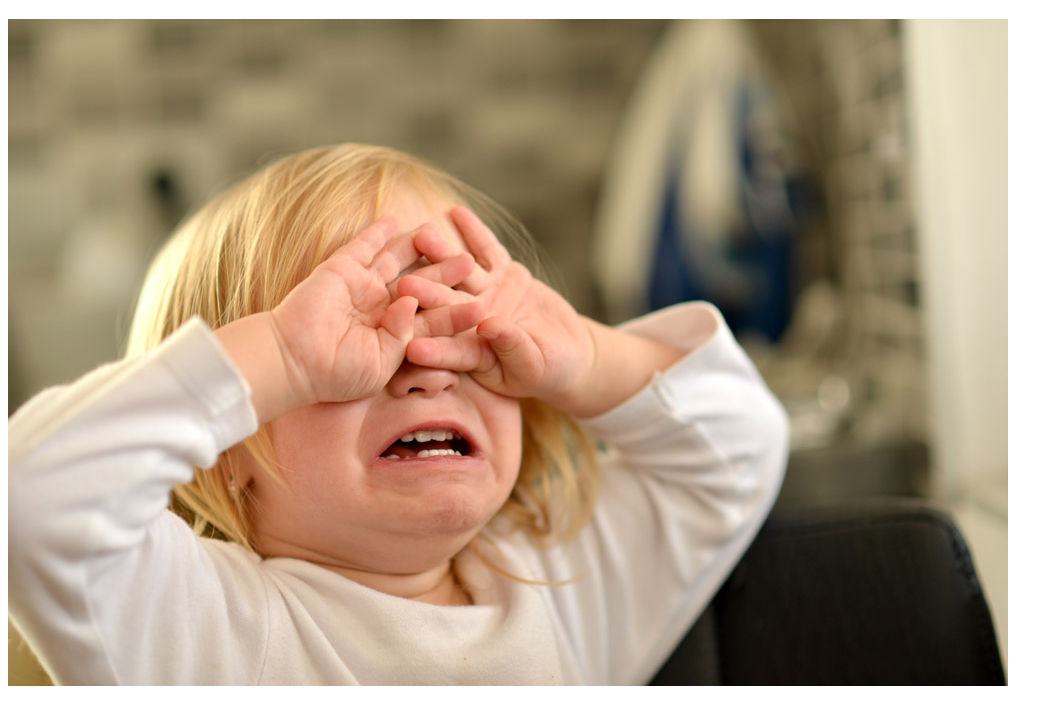
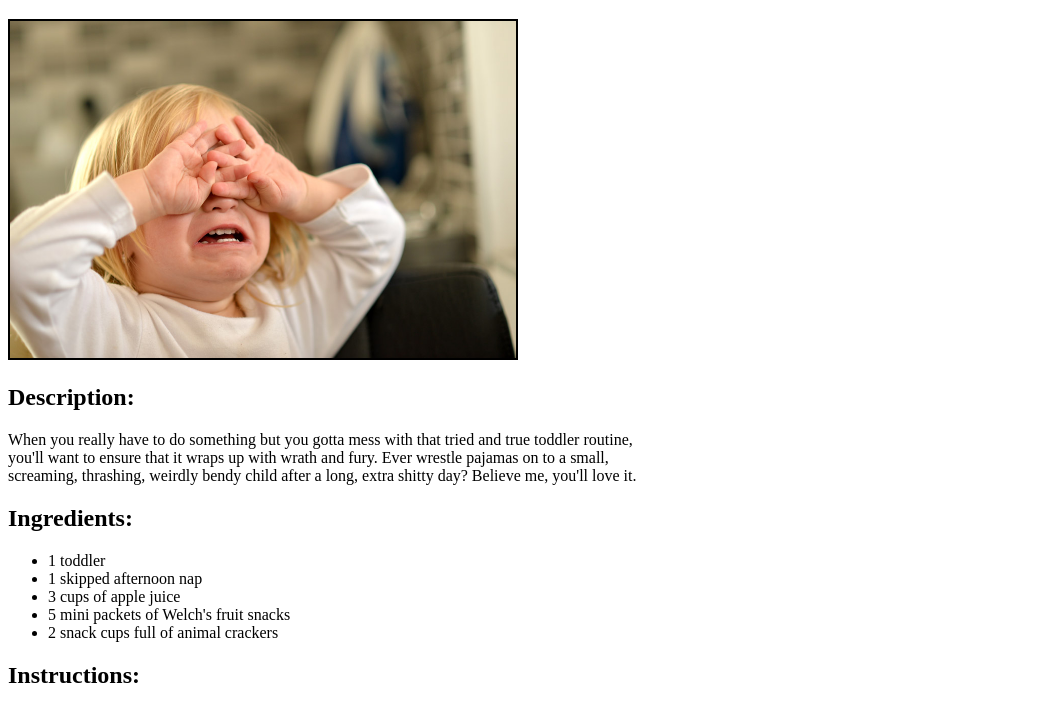
Before and after one commit to zeekthecat/odin-recipes, a plain HTML site: page nonap.html in a window 1280 px wide. Shown: the part 61-767 px from the top of the page, without its empty margins (0-1063 px from the left). Drawn offline with Linux system fonts and the light colour scheme.

Commit message:
complete HTML pages and update style sheet

```diff
--- a/nonap.html
+++ b/nonap.html
@@ -10,10 +10,21 @@
 <body>
     <header>
         <h1>Screaming Toddler at Sunset</h1>
-        <img class="nonapimg" src="images/tantrum.jpeg" alt="migraine">
+        <img class="img" src="images/tantrum.jpeg" alt="migraine">
     </header>
-    <section>
-
+    <section class="details">
+        <h2>Description:</h2>
+        <p>When you really have to do something but you gotta mess with that tried and true toddler routine, you'll want to ensure that it wraps up with wrath and fury. Ever wrestle pajamas on to a small, screaming, thrashing, weirdly bendy child after a long, extra shitty day? Believe me, you'll love it.</p>
+        <h2>Ingredients:</h2>
+        <uL>
+            <li>1 toddler</li>
+            <li>1 skipped afternoon nap</li>
+            <li>3 cups of apple juice</li>
+            <li>5 mini packets of Welch's fruit snacks</li>
+            <li>2 snack cups full of animal crackers</li>
+        </uL>
+        <h2>Instructions:</h2>
+        <p>Find your will to live and throw it in the garbage. Explain to toddler that you need to work together to get all the crap you don't want to do done. Under no circumstances should you allow the toddler to sleep. Proceed to offer fruit snacks, animal crackers, and juice to toddler all day long. Fuel their almighty rage. Once you are exhausted, attempt to end your day by offerring a bubble bath to the toddler. Allow them to scream and throw the orange fruit snacks in your face (they hate those ones). Once bath is definitely not happening, proceed with normal night time routine. Get kicked in the face at least three times while begging the toddler to stay in their bed. Enjoy!</p>
     </section>
     <footer>
         <h3><a href="index.html">Return to homepage.</a></h3>
--- a/style.css
+++ b/style.css
@@ -9,10 +9,13 @@
     font-size: 20px;
 }
 
-/* MIGRAINE PAGE STYLES */
+/* RECIPE PAGE STYLES */
 
+.img {
+    width: 40%;
+    border: solid black 2px;
+}
 
-/* NO NAP PAGE STYLES */
-
-
-/* SALEM OCTOBER PAGE STYLES */
+.details {
+    width: 50%;
+}
```
Also changed, not shown: migraine.html (+14 -3 lines), octsalem.html (+11 -3 lines).
